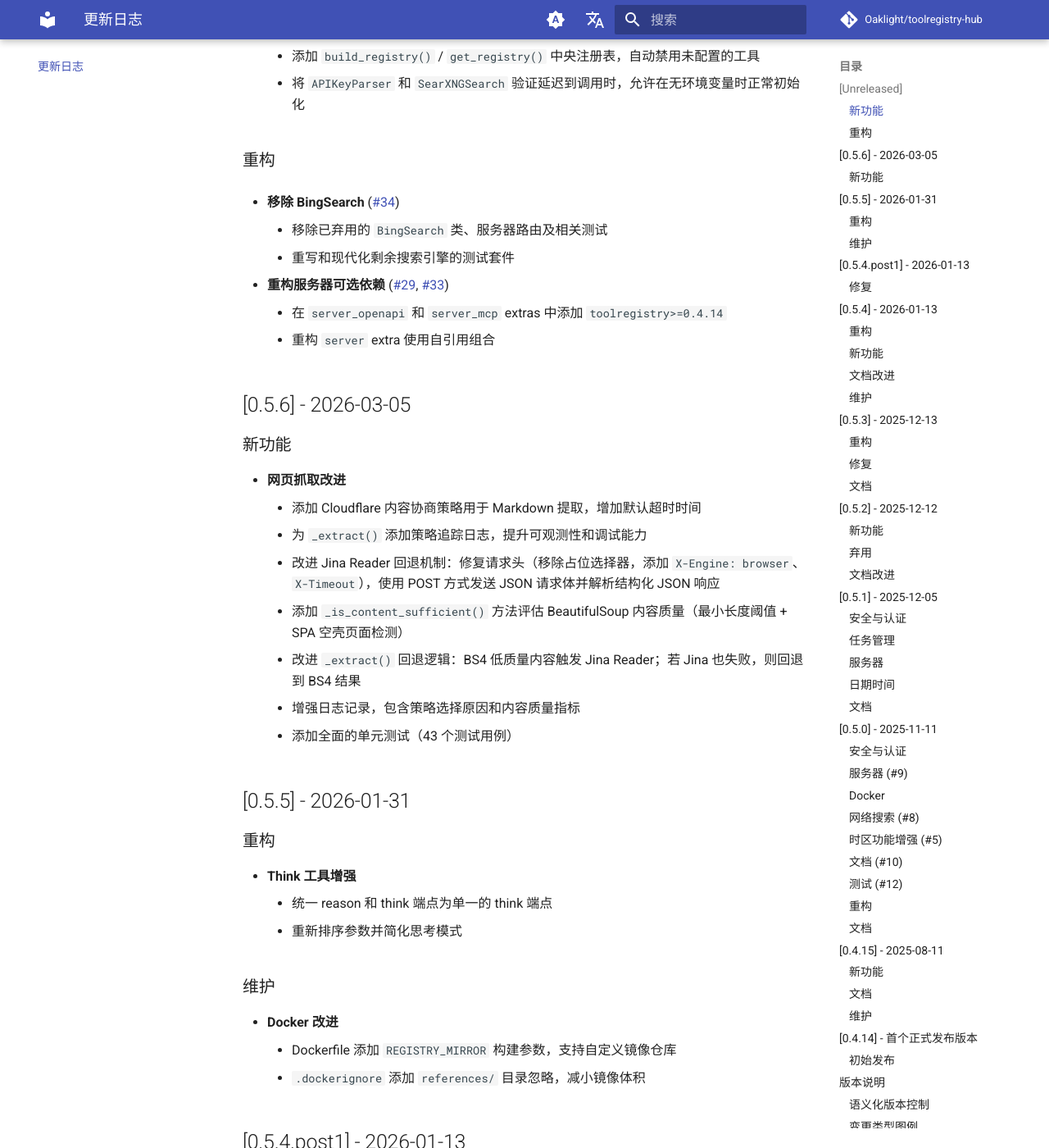
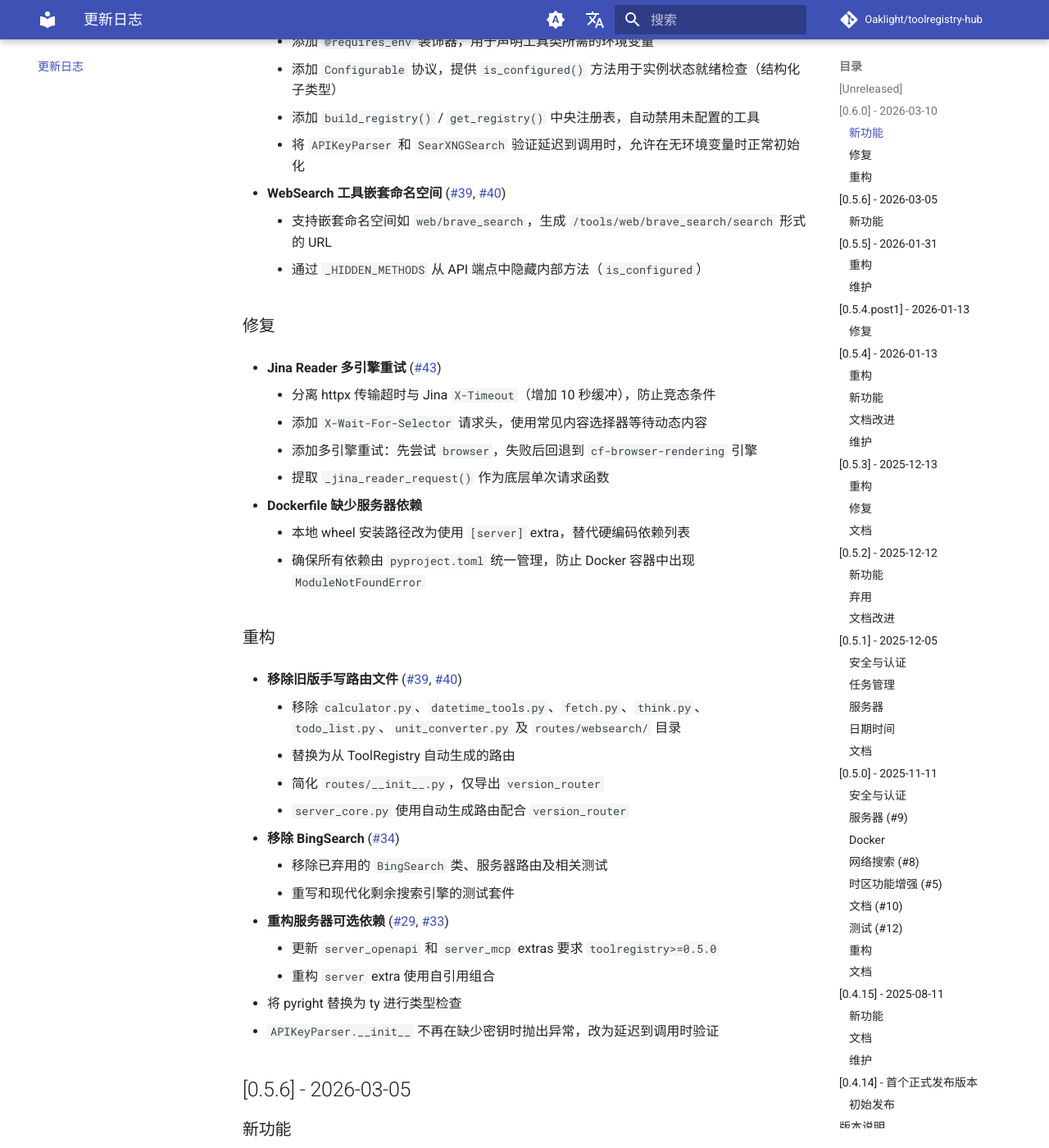
Before and after one commit to Oaklight/toolregistry-hub, an MkDocs documentation site: the page built from docs/changelog.md, in a window 1280 px wide and 1400 px high, scrolled down 872 px. Shown: the whole window at 82% size. Built offline with MkDocs 1.6.1 and Material for MkDocs 9.7.7, drawn with Linux system fonts in a browser that asks for light colours; comment, search, counter and statistics services are not loaded.

Commit message:
docs: update changelog for v0.6.0 release

```diff
--- a/docs/changelog.md
+++ b/docs/changelog.md
@@ -11,6 +11,8 @@ author: Oaklight
 本页面记录了 toolregistry-hub 项目从首个正式发布版本 0.4.14 以来的所有重要变更。
 
 ## [Unreleased]
+
+## [0.6.0] - 2026-03-10
 
 ### 新功能
 
@@ -34,15 +36,40 @@ author: Oaklight
     - 添加 `build_registry()` / `get_registry()` 中央注册表，自动禁用未配置的工具
     - 将 `APIKeyParser` 和 `SearXNGSearch` 验证延迟到调用时，允许在无环境变量时正常初始化
 
+- **WebSearch 工具嵌套命名空间** ([#39](https://github.com/Oaklight/toolregistry-hub/issues/39), [#40](https://github.com/Oaklight/toolregistry-hub/pull/40))
+    - 支持嵌套命名空间如 `web/brave_search`，生成 `/tools/web/brave_search/search` 形式的 URL
+    - 通过 `_HIDDEN_METHODS` 从 API 端点中隐藏内部方法（`is_configured`）
+
+### 修复
+
+- **Jina Reader 多引擎重试** ([#43](https://github.com/Oaklight/toolregistry-hub/pull/43))
+    - 分离 httpx 传输超时与 Jina `X-Timeout`（增加 10 秒缓冲），防止竞态条件
+    - 添加 `X-Wait-For-Selector` 请求头，使用常见内容选择器等待动态内容
+    - 添加多引擎重试：先尝试 `browser`，失败后回退到 `cf-browser-rendering` 引擎
+    - 提取 `_jina_reader_request()` 作为底层单次请求函数
+
+- **Dockerfile 缺少服务器依赖**
+    - 本地 wheel 安装路径改为使用 `[server]` extra，替代硬编码依赖列表
+    - 确保所有依赖由 `pyproject.toml` 统一管理，防止 Docker 容器中出现 `ModuleNotFoundError`
+
 ### 重构
+
+- **移除旧版手写路由文件** ([#39](https://github.com/Oaklight/toolregistry-hub/issues/39), [#40](https://github.com/Oaklight/toolregistry-hub/pull/40))
+    - 移除 `calculator.py`、`datetime_tools.py`、`fetch.py`、`think.py`、`todo_list.py`、`unit_converter.py` 及 `routes/websearch/` 目录
+    - 替换为从 ToolRegistry 自动生成的路由
+    - 简化 `routes/__init__.py`，仅导出 `version_router`
+    - `server_core.py` 使用自动生成路由配合 `version_router`
 
 - **移除 BingSearch** ([#34](https://github.com/Oaklight/toolregistry-hub/pull/34))
     - 移除已弃用的 `BingSearch` 类、服务器路由及相关测试
     - 重写和现代化剩余搜索引擎的测试套件
 
 - **重构服务器可选依赖** ([#29](https://github.com/Oaklight/toolregistry-hub/issues/29), [#33](https://github.com/Oaklight/toolregistry-hub/pull/33))
-    - 在 `server_openapi` 和 `server_mcp` extras 中添加 `toolregistry>=0.4.14`
+    - 更新 `server_openapi` 和 `server_mcp` extras 要求 `toolregistry>=0.5.0`
     - 重构 `server` extra 使用自引用组合
+
+- 将 pyright 替换为 ty 进行类型检查
+- `APIKeyParser.__init__` 不再在缺少密钥时抛出异常，改为延迟到调用时验证
 
 ## [0.5.6] - 2026-03-05
 
```
